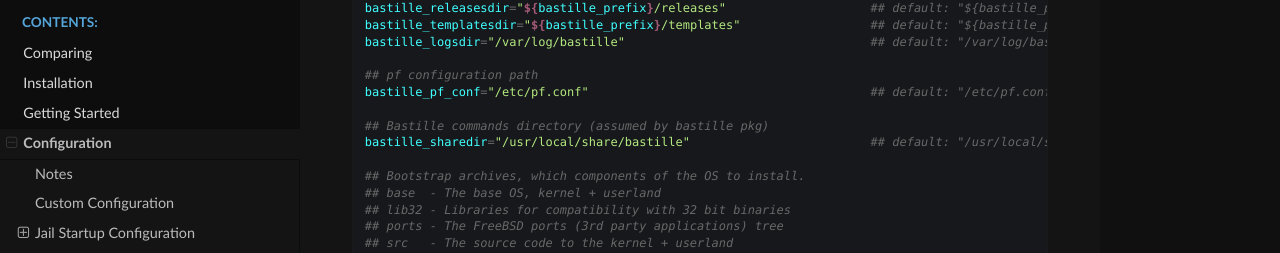
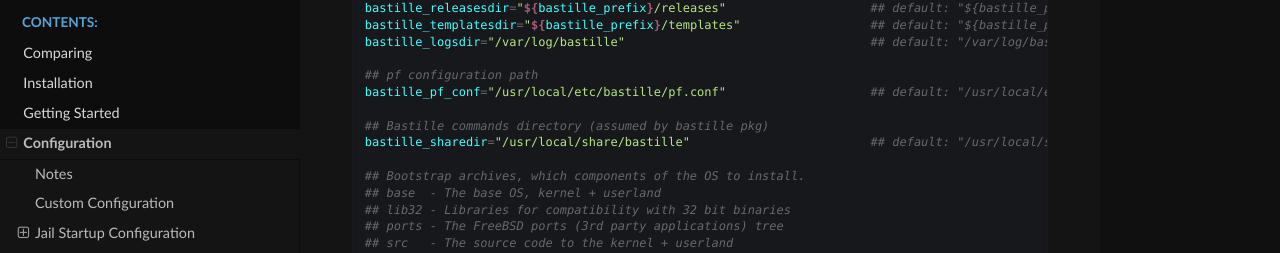
Before and after one commit to BastilleBSD/bastille, a Sphinx documentation site: the page built from docs/chapters/configuration.rst, in a window 1280 px wide and 900 px high, scrolled down 344 px. Shown: the part 175-428 px from the top of the window. Built offline with Sphinx 7.4.7 and the Read the Docs theme 3.1.0, drawn with Linux system fonts in a browser that asks for light colours.

Commit message:
docs: update pf file location

```diff
--- a/docs/chapters/configuration.rst
+++ b/docs/chapters/configuration.rst
@@ -27,7 +27,7 @@ This is the default `bastille.conf` file.
   bastille_logsdir="/var/log/bastille"                                  ## default: "/var/log/bastille"
 
   ## pf configuration path
-  bastille_pf_conf="/etc/pf.conf"                                       ## default: "/etc/pf.conf"
+  bastille_pf_conf="/usr/local/etc/bastille/pf.conf"                    ## default: "/usr/local/etc/bastille/pf.conf"
 
   ## Bastille commands directory (assumed by bastille pkg)
   bastille_sharedir="/usr/local/share/bastille"                         ## default: "/usr/local/share/bastille"
```
